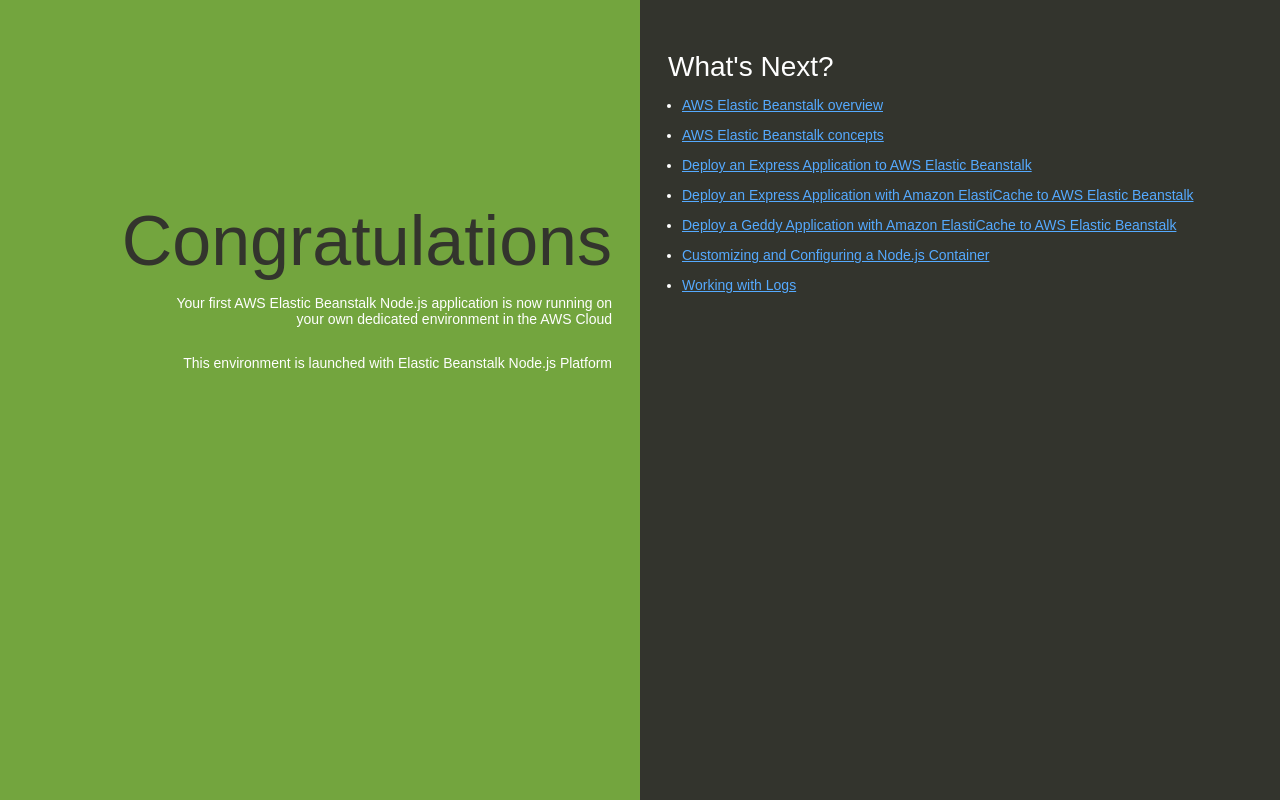
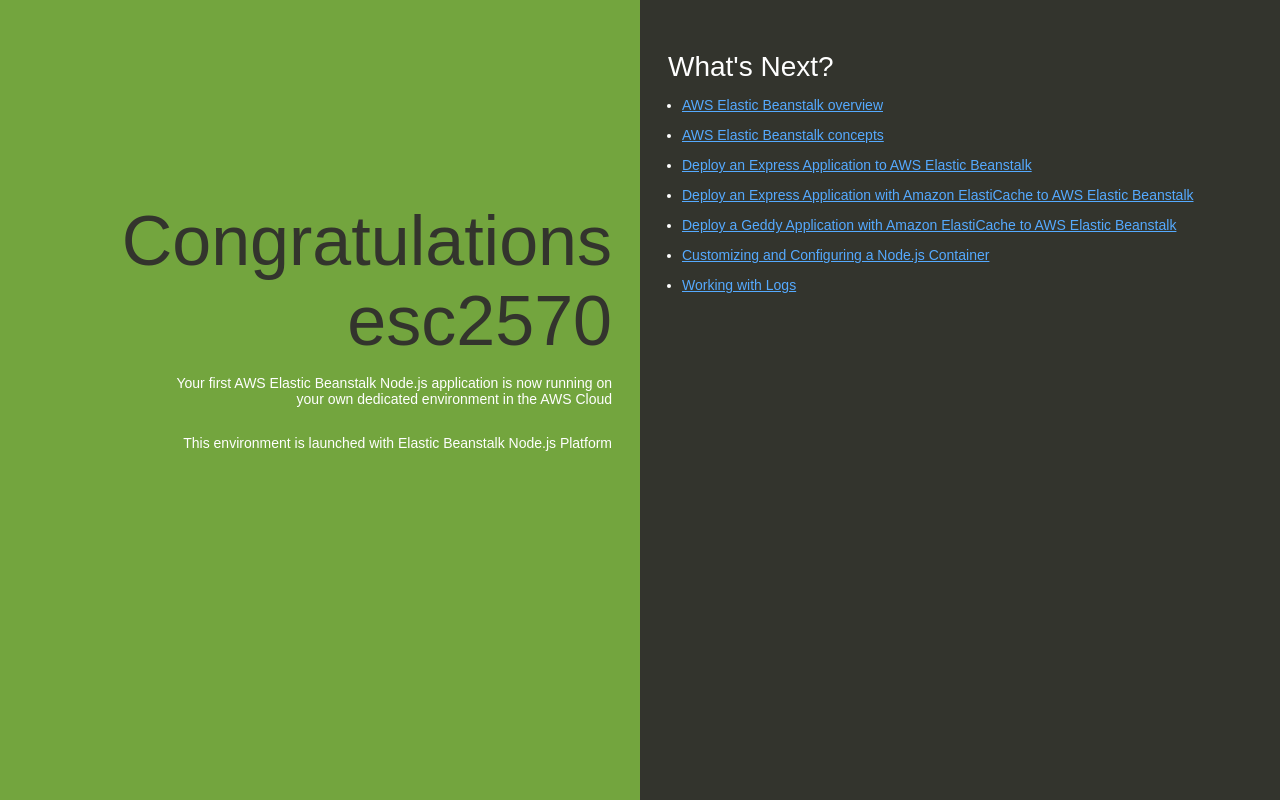
Before and after one commit to esc2570/ec-test-node-app, a website: page index.html in a window 1280 px wide. Drawn offline with Linux system fonts and the light colour scheme.

Commit message:
Update index.html

```diff
--- a/index.html
+++ b/index.html
@@ -74,7 +74,7 @@
   </head>
   <body>
     <div class="textColumn">
-      <h1>Congratulations</h1>
+      <h1>Congratulations esc2570</h1>
       <p>Your first AWS Elastic Beanstalk Node.js application is now running on your own dedicated environment in the AWS Cloud</p>
       <p>This environment is launched with Elastic Beanstalk Node.js Platform</p>
     </div>
```
